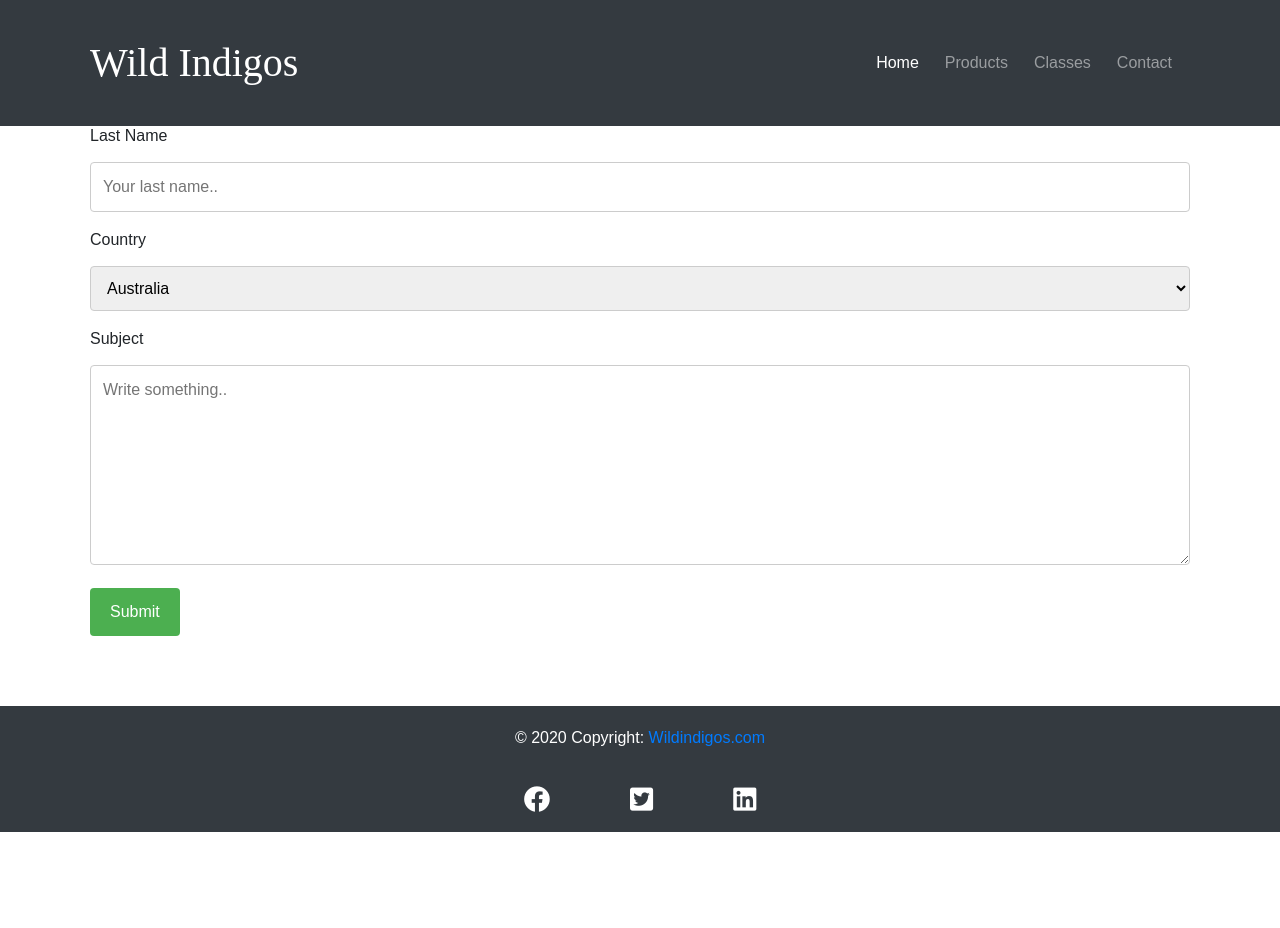
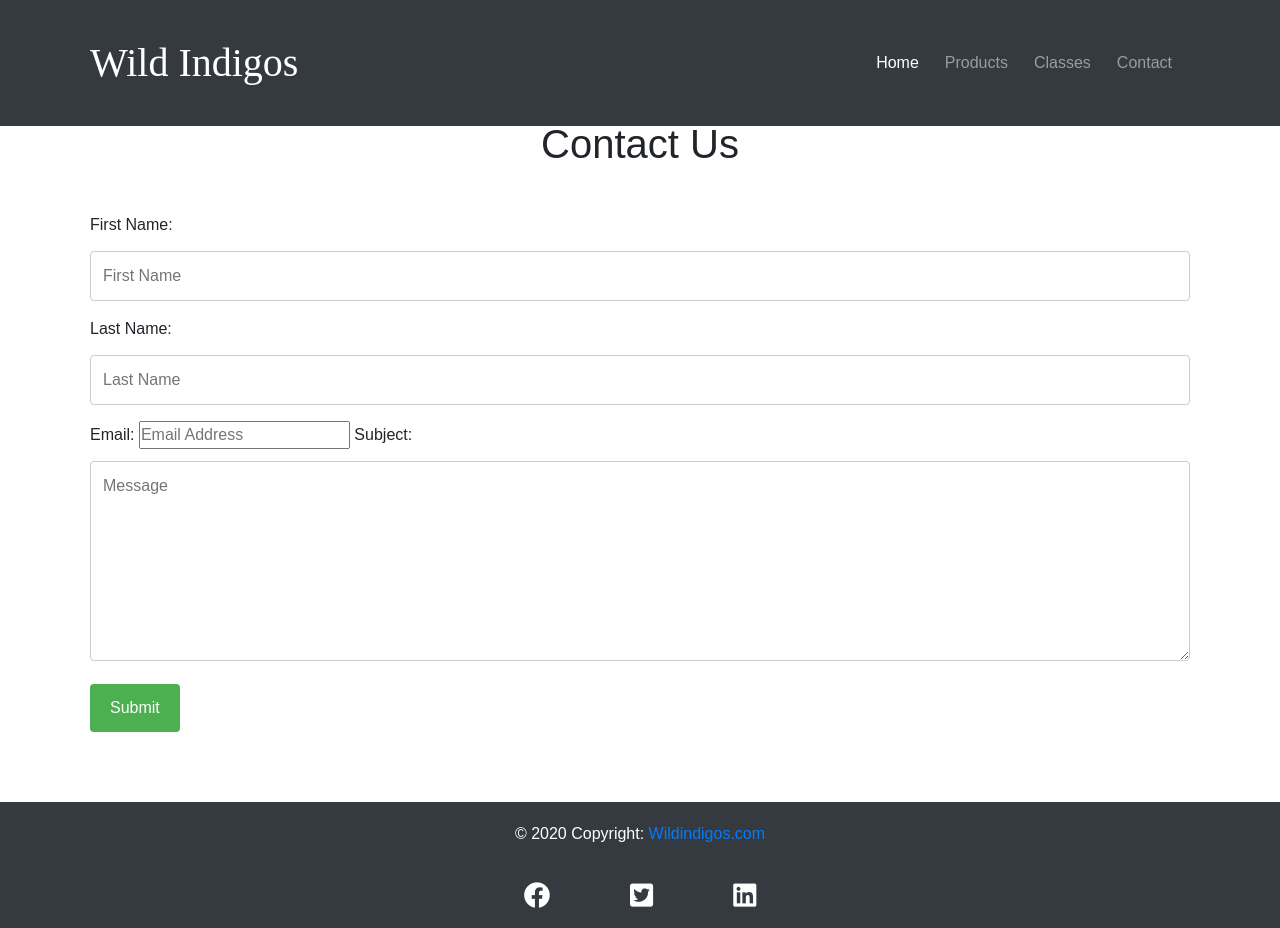
Before and after one commit to susanmarie87/WildIndigosTake51, a plain HTML site: page contact.html in a window 1280 px wide. Before the commit the page ends 832 px from the top, so only its background shows below. Drawn offline with nearby package versions, Linux system fonts and the light colour scheme; a web font is replaced by a local one.

Commit message:
Set required fields to contact input

```diff
--- a/contact.html
+++ b/contact.html
@@ -11,7 +11,7 @@
 	<title>Wild Indigos</title>
 </head>
 
-<!-- Navigation(code snippet taken from www.bootstrap.com) -->
+<!-- Navigation(code snippet taken from https://www.bootstrap.com) -->
 <nav class="navbar navbar-expand-lg navbar-dark bg-dark fixed-top">
 	<div class="container">
 		<a class="navbar-brand" href="index.html">Wild Indigos</a>
@@ -39,36 +39,27 @@
 	</div>
 </nav>
 
+<h1 class="products-title">Contact Us</h1>
 <!-- Contact Form(code snippet taken from www.W3schools.com) -->
+
 <section class="contact-form">
+<div class="container" name="fname">
+ <form>
 
-<div class="container">
-  <form action="/action_page.php">
-    <label for="fname">First Name</label>
-    <input type="text" id="fname" name="firstname" placeholder="Your name..">
+    <label for="fname">First Name:</label>
+    <input type="text" id="fname" name="firstname" placeholder="First Name" required>
 
-    <label for="lname">Last Name</label>
-    <input type="text" id="lname" name="lastname" placeholder="Your last name..">
+    <label for="lname">Last Name:</label>
+    <input type="text" id="lname" name="lastname" placeholder="Last Name" required>
 
-    <label for="country">Country</label>
-    <select id="country" name="country">
-      <option value="australia">Australia</option>
-      <option value="canada">Canada</option>
-      <option value="usa">USA</option>
-    </select>
-
-    <label for="subject">Subject</label>
-    <textarea id="subject" name="subject" placeholder="Write something.." style="height:200px"></textarea>
+    <label for="email">Email:</label>
+    <input type="email" id="email" name="email" placeholder="Email Address" required>
+    <label for="subject">Subject:</label>
+    <textarea id="subject" name="subject" placeholder="Message" style="height:200px"></textarea>
 
     <input type="submit" value="Submit">
   </form>
 </div>
-
-</body>
-</html>
-
-
-
 
 <!-- Footer -->
 	<footer>
@@ -90,7 +81,7 @@
 			</ul>
 		</div>
 
-		<!-- Copyright -->
+
 	</footer>
 
 
```
